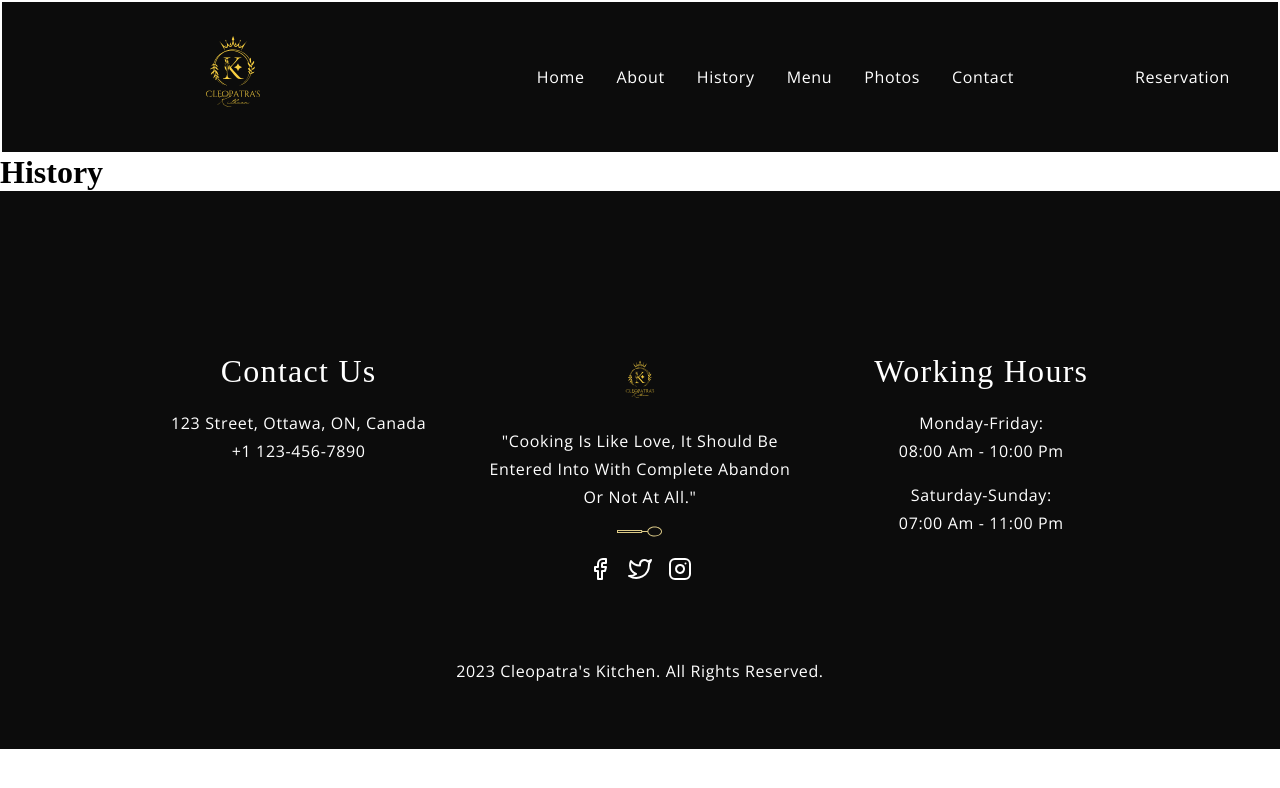
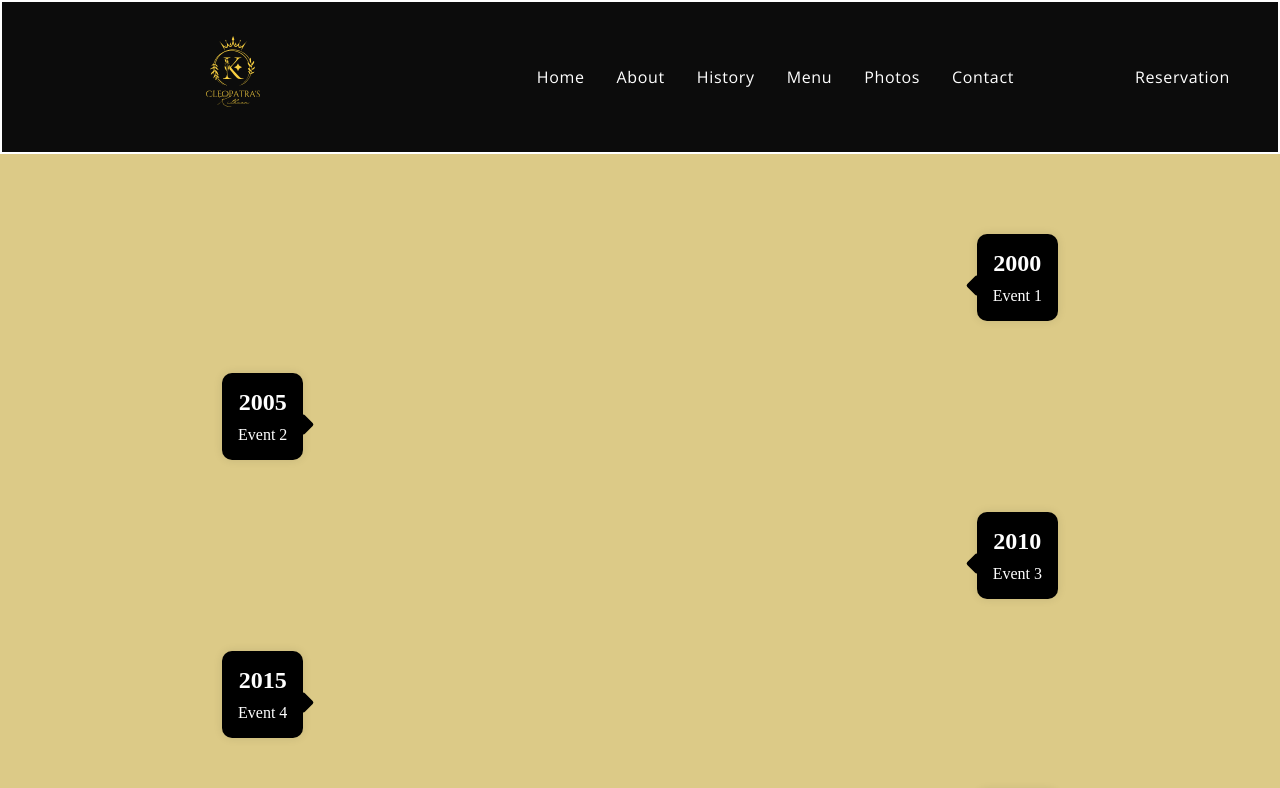
Before and after one commit to RadwanJunior/CleopatrasKitchen.github.io, a React (Create React App) app: page /history in a window 1280 px wide. Shown: the top 788 px of the page. Built offline with nearby package versions, Linux system fonts and the light colour scheme; a web font is replaced by a local one.

Commit message:
Created timeline in our history

```diff
--- a/src/container/Timeline/Timeline.css
+++ b/src/container/Timeline/Timeline.css
@@ -0,0 +1,106 @@
+/* Wrapper */
+.timeline-wrapper {
+    background-color: var(--color-golden); /* Gold */
+    width: 100%;
+    padding: 2rem 0;
+}
+
+/* Timeline Container */
+.timeline-container {
+    display: flex;
+    flex-direction: column;
+    align-items: center;
+    width: 90%;
+    margin: 0 auto;
+    /* Removed padding: 2rem 0; */
+}
+
+
+/* Timeline Container */
+.timeline-container {
+    display: flex;
+    flex-direction: column;
+    align-items: center;
+    width: 90%;
+    margin: 0 auto;
+    padding: 2rem 0;
+}
+
+/* Timeline Items */
+.timeline-item {
+    display: flex;
+    width: 100%;
+    max-width: 900px;
+    margin-bottom: 20px;
+    justify-content: flex-end;
+}
+
+.timeline-item-right {
+    flex-direction: row-reverse;
+}
+
+/* Timeline Content */
+.timeline-content {
+    display: flex;
+    flex-direction: column;
+    align-items: center;
+    background-color: #000;
+    color: #fff;
+    padding: 1rem;
+    border-radius: 10px;
+    box-shadow: 0px 0px 10px 0px rgba(0, 0, 0, 0.1);
+    position: relative;
+    margin: 1rem 2rem;
+}
+
+.timeline-content::after {
+    content: '';
+    position: absolute;
+    width: 15px;
+    height: 15px;
+    top: 50%;
+    left: -8px;
+    background: #000;
+    transform: rotate(45deg);
+    border-radius: 2px;
+}
+
+.timeline-item-right .timeline-content::after {
+    left: auto;
+    right: -8px;
+}
+
+.timeline-content h2 {
+    color: white; /* Gold */
+    margin-bottom: 10px;
+}
+
+.timeline-content p {
+    margin: 0;
+    text-align: center;
+}
+
+/* Responsive Design */
+@media screen and (max-width: 768px) {
+    .timeline-item {
+        justify-content: center;
+    }
+
+    .timeline-item-right {
+        flex-direction: row;
+    }
+
+    .timeline-content::after {
+        left: auto;
+        right: auto;
+        top: -8px;
+        margin-left: -8px;
+    }
+
+    .timeline-item-right .timeline-content::after {
+        left: auto;
+        right: auto;
+        top: -8px;
+        margin-left: -8px;
+    }
+}
--- a/src/container/Timeline/Timeline.jsx
+++ b/src/container/Timeline/Timeline.jsx
@@ -1 +1,21 @@
-import "./Timeline.css"
+import React from 'react';
+import events from './events.json';
+import './Timeline.css';
+
+const Timeline = () => (
+    <div className="timeline-wrapper">
+        <div className="timeline-container">
+            {events.map((event, idx) => (
+                <div key={event.id} className={`timeline-item timeline-item-${idx % 2 === 0 ? 'left' : 'right'}`}>
+                    <div className="timeline-content">
+                        <h2>{event.date}</h2>
+                        <p>{event.event}</p>
+                    </div>
+                </div>
+            ))}
+        </div>
+    </div>
+
+);
+
+export default Timeline;
--- /dev/null
+++ b/src/container/Timeline/events.json
@@ -0,0 +1,8 @@
+[
+    { "id": 1, "event": "Event 1", "date": "2000" },
+    { "id": 2, "event": "Event 2", "date": "2005" },
+    { "id": 3, "event": "Event 3", "date": "2010" },
+    { "id": 4, "event": "Event 4", "date": "2015" },
+    { "id": 5, "event": "Event 5", "date": "2020" },
+    { "id": 6, "event": "Event 6", "date": "2023" }
+]
--- a/src/pages/History.js
+++ b/src/pages/History.js
@@ -1,12 +1,13 @@
 import React from 'react';
 import AlternateNavbar from '../components/AlternateNavbar/AlternateNavbar';
+import Timeline from '../container/Timeline/Timeline';
 import Footer from '../container/Footer/Footer';
 
 export default function () {
     return (
         <div>
             <AlternateNavbar />
-            <h1>History</h1>
+            <Timeline />
             <Footer />
         </div>
     );
```
